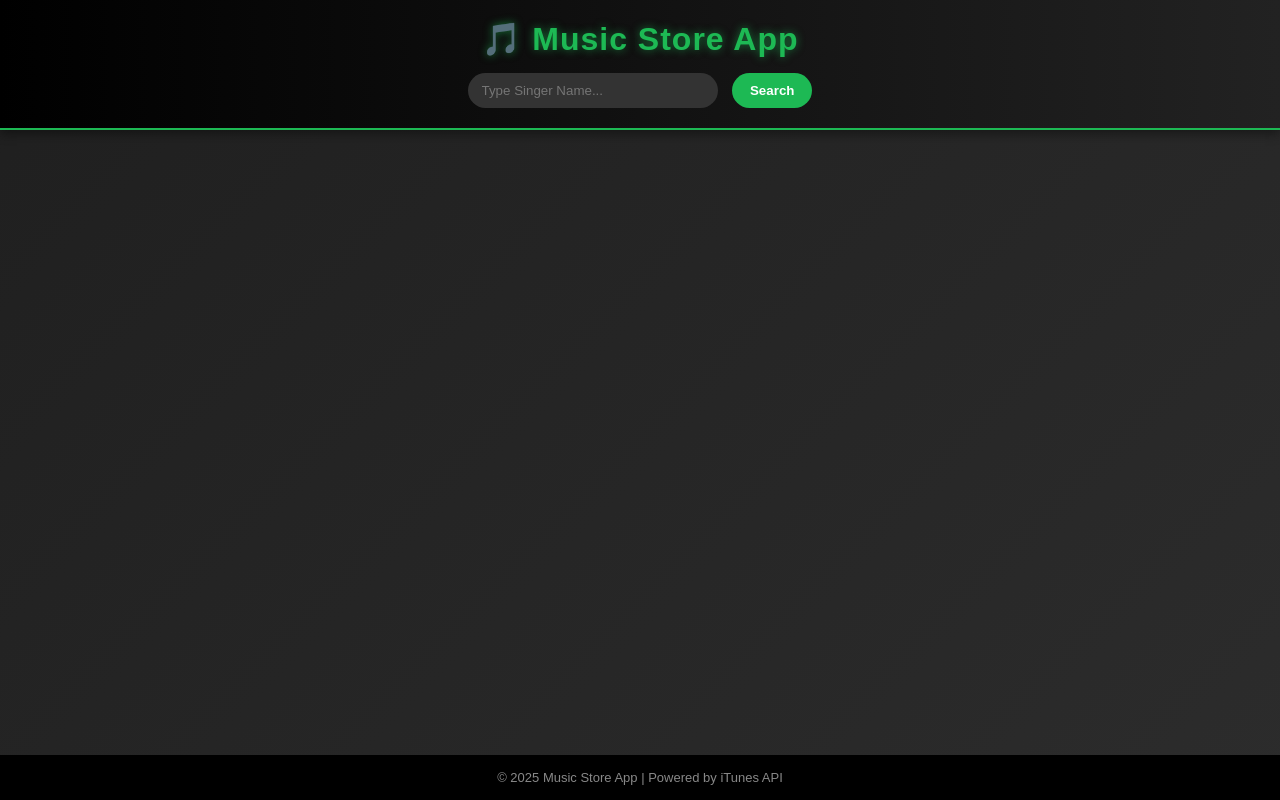
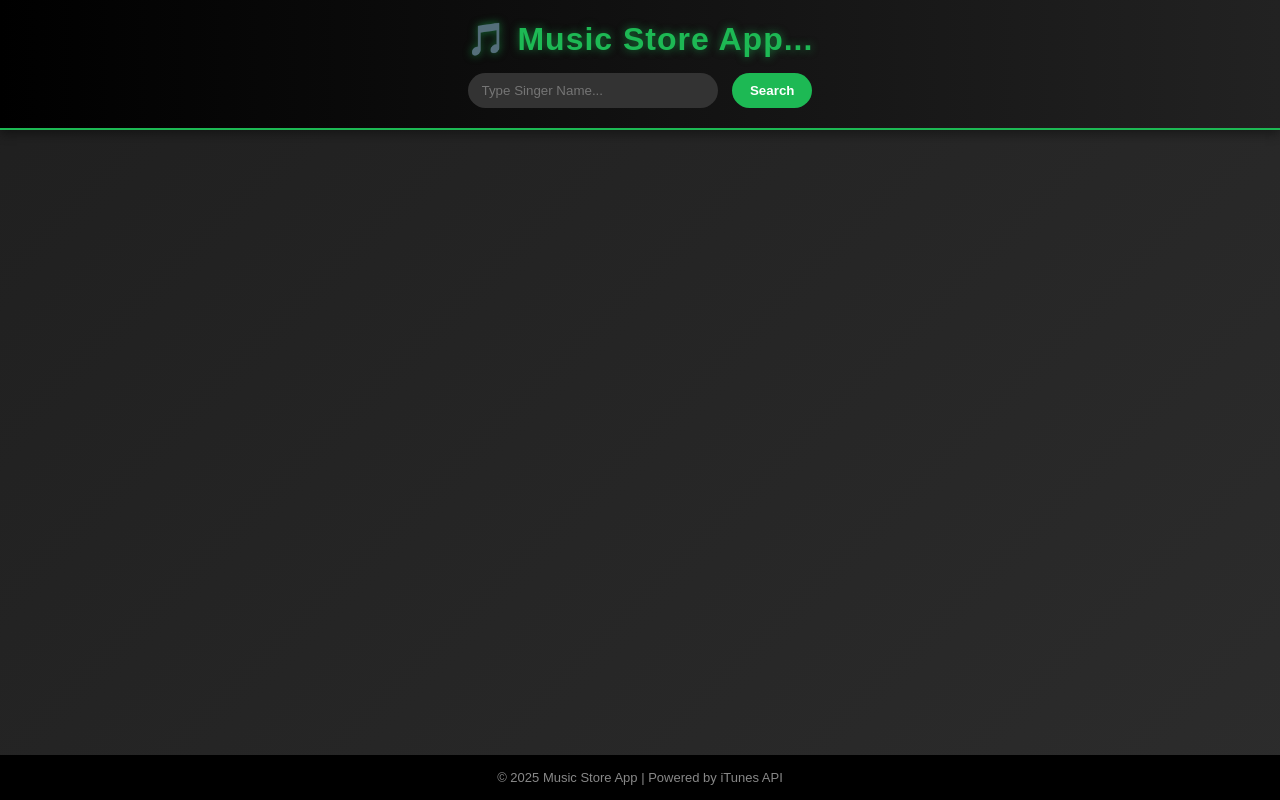
Before and after one commit to Manish-Kumar12345/MusicApp, a plain HTML site: page index.html in a window 1280 px wide. Drawn offline with Linux system fonts and the light colour scheme; no server answers.

Commit message:
Update index.html

```diff
--- a/index.html
+++ b/index.html
@@ -9,7 +9,7 @@
 </head>
 <body>
   <header>
-    <h1>🎵 Music Store App</h1>
+    <h1>🎵 Music Store App...</h1>
     <input id="searchTxt" type="text" placeholder="Type Singer Name..." />
     <button id="searchBt">Search</button>
   </header>
```
